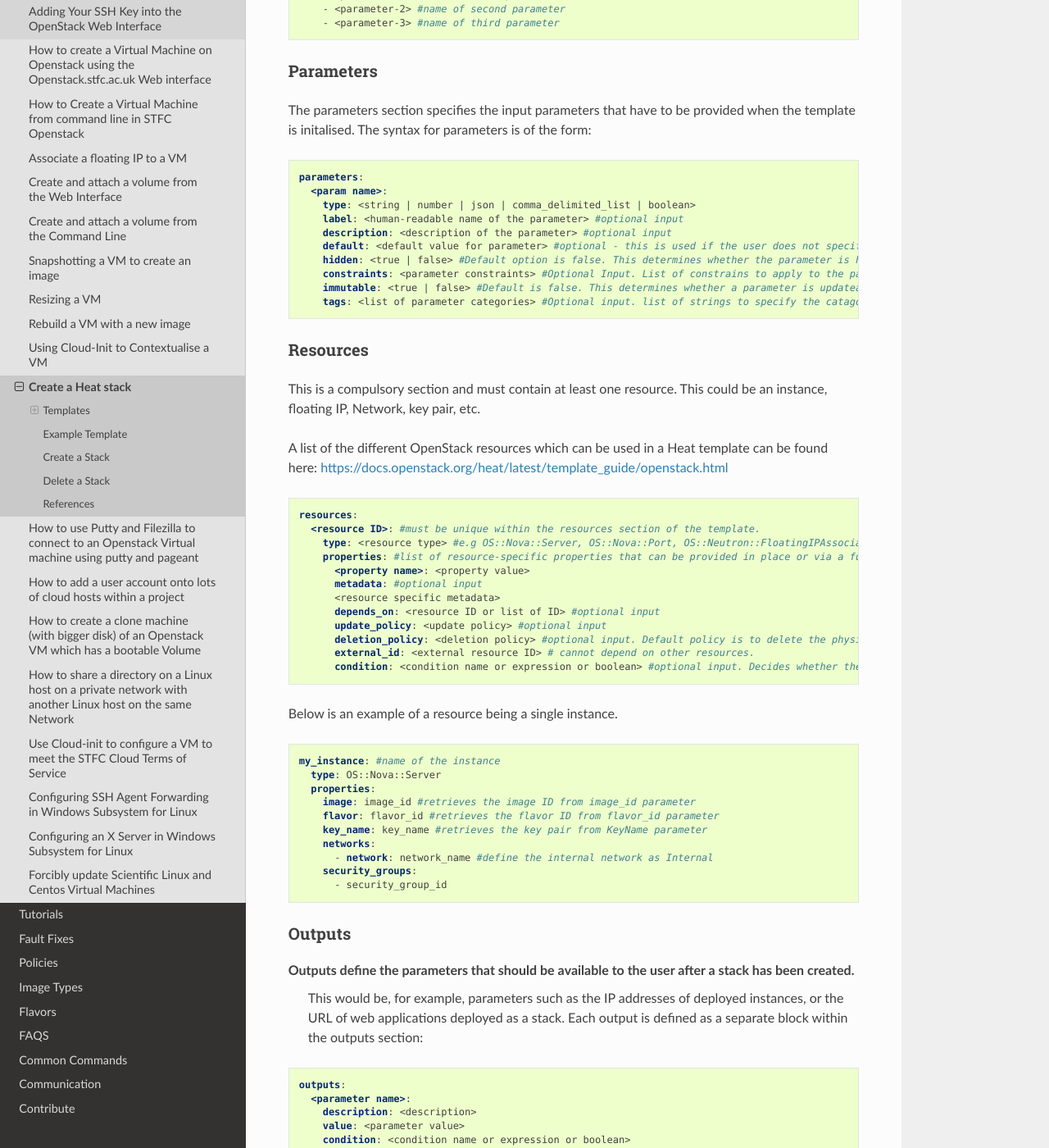
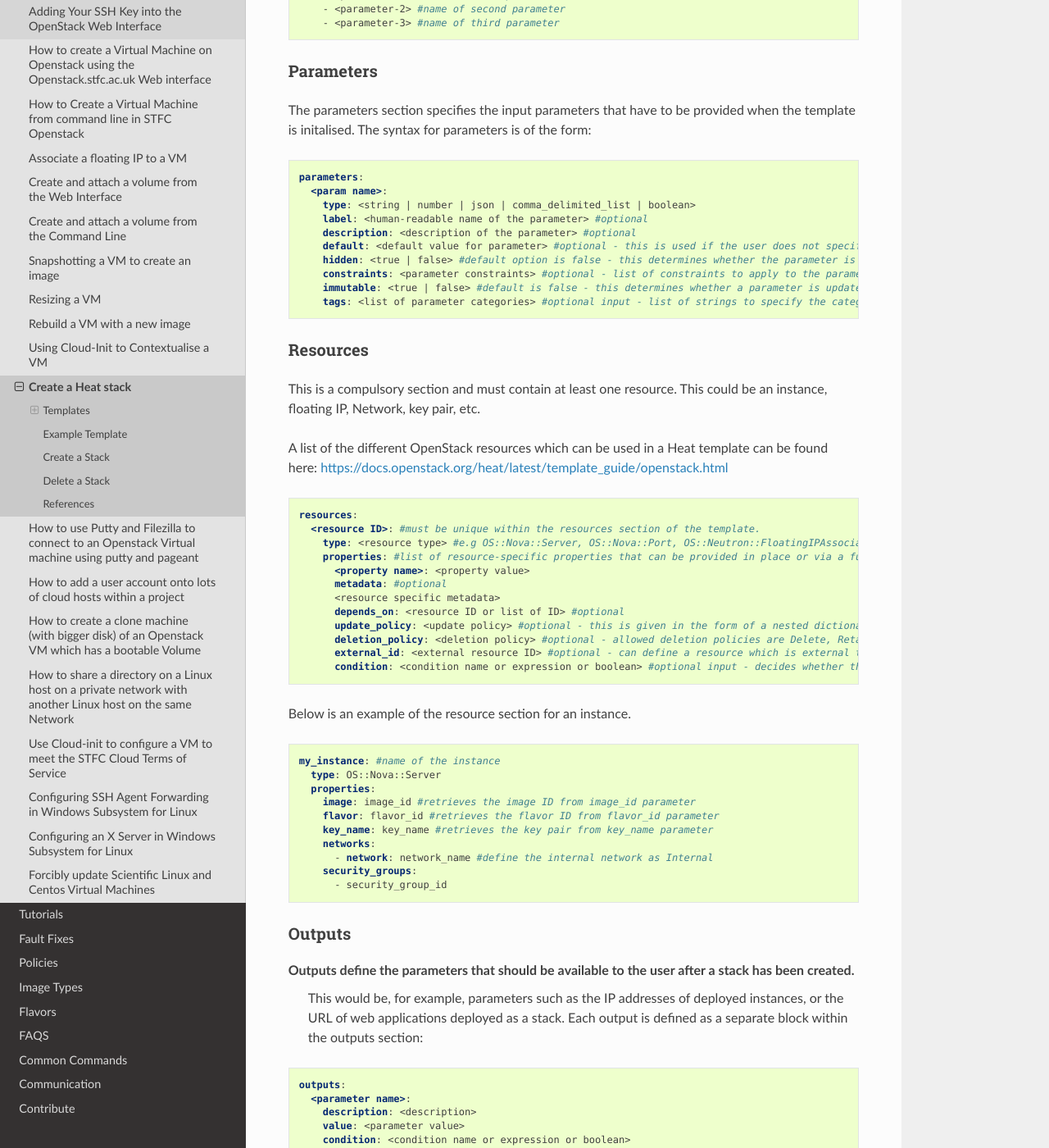
Before and after one commit to stfc/cloud-docs, a Sphinx documentation site: the page built from source/howto/CreateAHeatStack.rst, in a window 1280 px wide and 1400 px high, scrolled down 1956 px. Shown: the whole window at 82% size. Built offline with Sphinx 7.4.7 and the Read the Docs theme 2.0.0, drawn with Linux system fonts in a browser that asks for light colours; some of the changed text lies outside the part shown.

Commit message:
Update CreateAHeatStack.rst

```diff
--- a/source/howto/CreateAHeatStack.rst
+++ b/source/howto/CreateAHeatStack.rst
@@ -101,13 +101,13 @@ The parameters section specifies the input parameters that have to be provided w
   parameters:
     <param name>:
       type: <string | number | json | comma_delimited_list | boolean>
-      label: <human-readable name of the parameter> #optional input
-      description: <description of the parameter> #optional input
+      label: <human-readable name of the parameter> #optional
+      description: <description of the parameter> #optional
       default: <default value for parameter> #optional - this is used if the user does not specify a value.
-      hidden: <true | false> #Default option is false. This determines whether the parameter is hidden from the user if the user requests information about the stack.
-      constraints: <parameter constraints> #Optional Input. List of constrains to apply to the parameter. The stack will fail if the parameter values doe not comply to the constrains.
-      immutable: <true | false> #Default is false. This determines whether a parameter is updateable after the stack is running.
-      tags: <list of parameter categories> #Optional input. list of strings to specify the catagory of the parameter.
+      hidden: <true | false> #default option is false - this determines whether the parameter is hidden from the user if the user requests information about the stack.
+      constraints: <parameter constraints> #optional - list of constraints to apply to the parameter. The stack will fail if the parameter values doe not comply to the constrains.
+      immutable: <true | false> #default is false - this determines whether a parameter is updateable after the stack is running.
+      tags: <list of parameter categories> #optional input - list of strings to specify the category of the parameter.
 
 Resources
 #########
@@ -123,15 +123,15 @@ A list of the different OpenStack resources which can be used in a Heat template
       type: <resource type> #e.g OS::Nova::Server, OS::Nova::Port, OS::Neutron::FloatingIPAssociation, etc.
       properties: #list of resource-specific properties that can be provided in place or via a function.
         <property name>: <property value>
-        metadata: #optional input
+        metadata: #optional
         <resource specific metadata>
-        depends_on: <resource ID or list of ID> #optional input
-        update_policy: <update policy> #optional input
-        deletion_policy: <deletion policy> #optional input. Default policy is to delete the physical resource when deleting a resource from the stack.
-        external_id: <external resource ID> # cannot depend on other resources.
-        condition: <condition name or expression or boolean> #optional input. Decides whether the resource should be created.
+        depends_on: <resource ID or list of ID> #optional
+        update_policy: <update policy> #optional - this is given in the form of a nested dictionary.
+        deletion_policy: <deletion policy> #optional - allowed deletion policies are Delete, Retain, and Snapshot
+        external_id: <external resource ID> #optional - can define a resource which is external to the stack
+        condition: <condition name or expression or boolean> #optional input - decides whether the resource should be created based on a given condition
 
-Below is an example of a resource being a single instance.
+Below is an example of the resource section for an instance.
 
 .. code-block:: yaml
 
@@ -140,7 +140,7 @@ Below is an example of a resource being a single instance.
     properties:
       image: image_id #retrieves the image ID from image_id parameter
       flavor: flavor_id #retrieves the flavor ID from flavor_id parameter
-      key_name: key_name #retrieves the key pair from KeyName parameter
+      key_name: key_name #retrieves the key pair from key_name parameter
       networks:
         - network: network_name #define the internal network as Internal
       security_groups:
@@ -164,8 +164,7 @@ Outputs define the parameters that should be available to the user after a stack
 Conditions
 ##########
 
-The conditions section in the heat template defines at least one condition that is evaluated based on the input parameter values when a user creates or updates a stack.
- The conditions can be associated with resources, the properties of the resources and the output.
+The conditions section in the heat template defines at least one condition that is evaluated based on the input parameter values when a user creates or updates a stack. The conditions can be associated with resources, the properties of the resources and the output.
 
 The syntax for conditions in the heat template is given by:
 
```
Also changed, not shown: other parts of source/howto/CreateAHeatStack.rst (+2 -2 lines).
